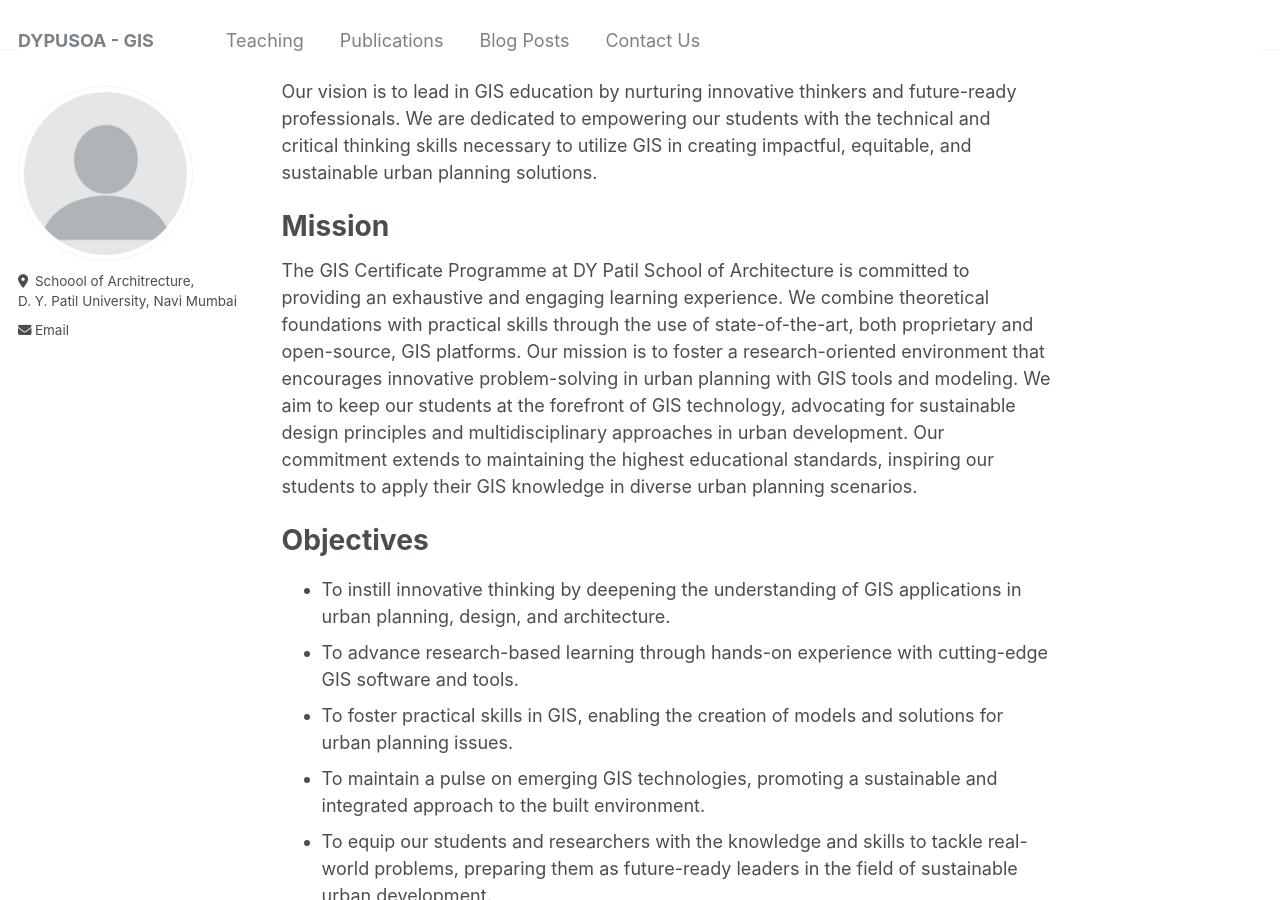
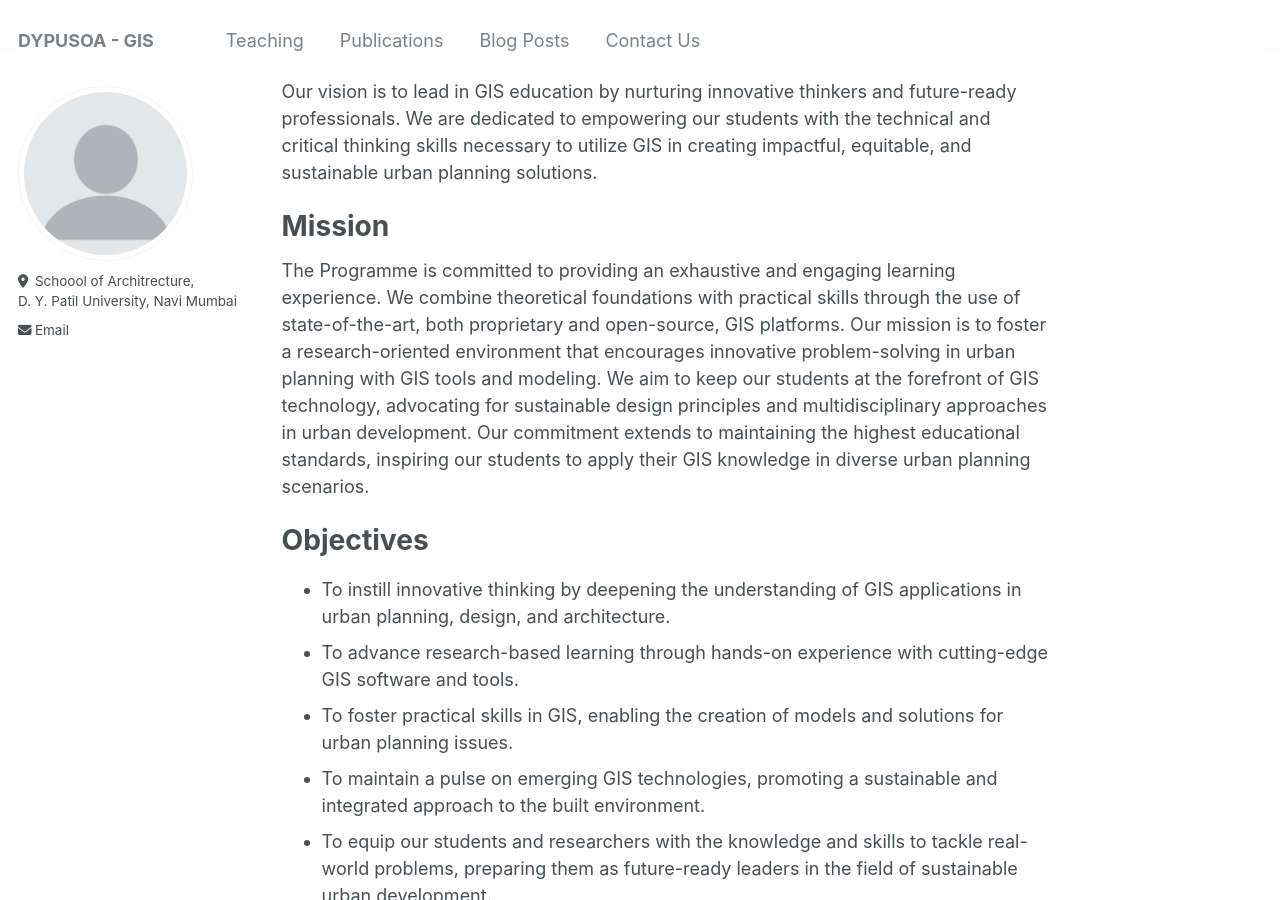
Before and after one commit to DYPUSOA-GIS/DYPUSOA-GIS.github.io, a Jekyll site: the page built from _pages/about.md, in a window 1280 px wide and 900 px high, scrolled down 762 px. Built offline with Jekyll 4.4.1, drawn with Linux system fonts in a browser that asks for light colours.

Commit message:
Update about.md

```diff
--- a/_pages/about.md
+++ b/_pages/about.md
@@ -19,7 +19,7 @@ Our vision is to lead in GIS education by nurturing innovative thinkers and futu
 
 Mission
 ======
-The GIS Certificate Programme at DY Patil School of Architecture is committed to providing an exhaustive and engaging learning experience. We combine theoretical foundations with practical skills through the use of state-of-the-art, both proprietary and open-source, GIS platforms. Our mission is to foster a research-oriented environment that encourages innovative problem-solving in urban planning with GIS tools and modeling. We aim to keep our students at the forefront of GIS technology, advocating for sustainable design principles and multidisciplinary approaches in urban development. Our commitment extends to maintaining the highest educational standards, inspiring our students to apply their GIS knowledge in diverse urban planning scenarios.
+The Programme is committed to providing an exhaustive and engaging learning experience. We combine theoretical foundations with practical skills through the use of state-of-the-art, both proprietary and open-source, GIS platforms. Our mission is to foster a research-oriented environment that encourages innovative problem-solving in urban planning with GIS tools and modeling. We aim to keep our students at the forefront of GIS technology, advocating for sustainable design principles and multidisciplinary approaches in urban development. Our commitment extends to maintaining the highest educational standards, inspiring our students to apply their GIS knowledge in diverse urban planning scenarios.
 
 Objectives
 =========
```
